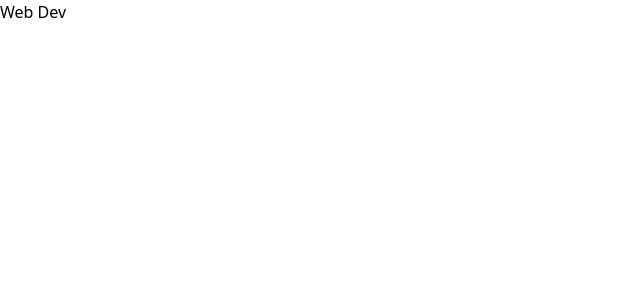
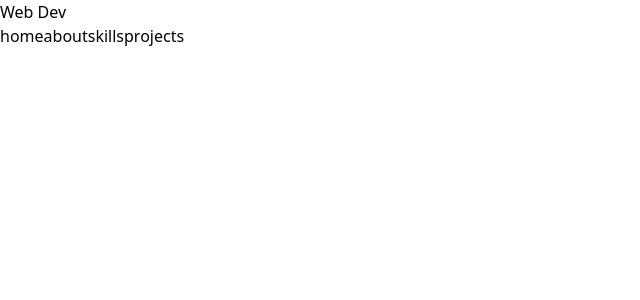
Before and after one commit to DanielYehezkely/portfolio, a React (Vite) app: page / in a window 1280 px wide. Shown: the top 300 px of the page, without its empty margins (0-640 px from the left). Built offline with nearby package versions, Linux system fonts and the light colour scheme.

Commit message:
Made a data file in the constants for better maping the navlinks

```diff
--- a/package.json
+++ b/package.json
@@ -11,6 +11,7 @@
   },
   "dependencies": {
     "autoprefixer": "^10.4.20",
+    "nanoid": "^5.0.9",
     "postcss": "^8.4.49",
     "react": "^18.3.1",
     "react-dom": "^18.3.1",
--- a/src/components/NavBar/NavBar.tsx
+++ b/src/components/NavBar/NavBar.tsx
@@ -1,4 +1,5 @@
-import React from "react";
+import React from 'react';
+import { LINKS } from '../../constants/navLinks';
 
 const NavBar: React.FC = () => {
   return (
@@ -8,7 +9,14 @@ const NavBar: React.FC = () => {
           Web <span className="text-emerald-600">Dev</span>
         </h2>
         <div className="flex gap-x3">
-
+          {LINKS.map((link) => {
+            const { id, href, text } = link;
+            return (
+              <a key={id} href={href}>
+                {text}
+              </a>
+            );
+          })}
         </div>
       </div>
     </nav>
--- /dev/null
+++ b/src/constants/navLinks.ts
@@ -0,0 +1,14 @@
+import { nanoid } from 'nanoid'
+
+interface Link {
+  id: string;
+  href: string;
+  text: string;
+}
+
+export  const LINKS: Link[] = [
+  { id: nanoid(), href: '#home', text: 'home' },
+  { id: nanoid(), href: '#about', text: 'about' },
+  { id: nanoid(), href: '#skills', text: 'skills' },
+  { id: nanoid(), href: '#projects', text: 'projects' }
+]
```
Also changed, not shown: 1 other file (tests, documents, lock files or other folders).
